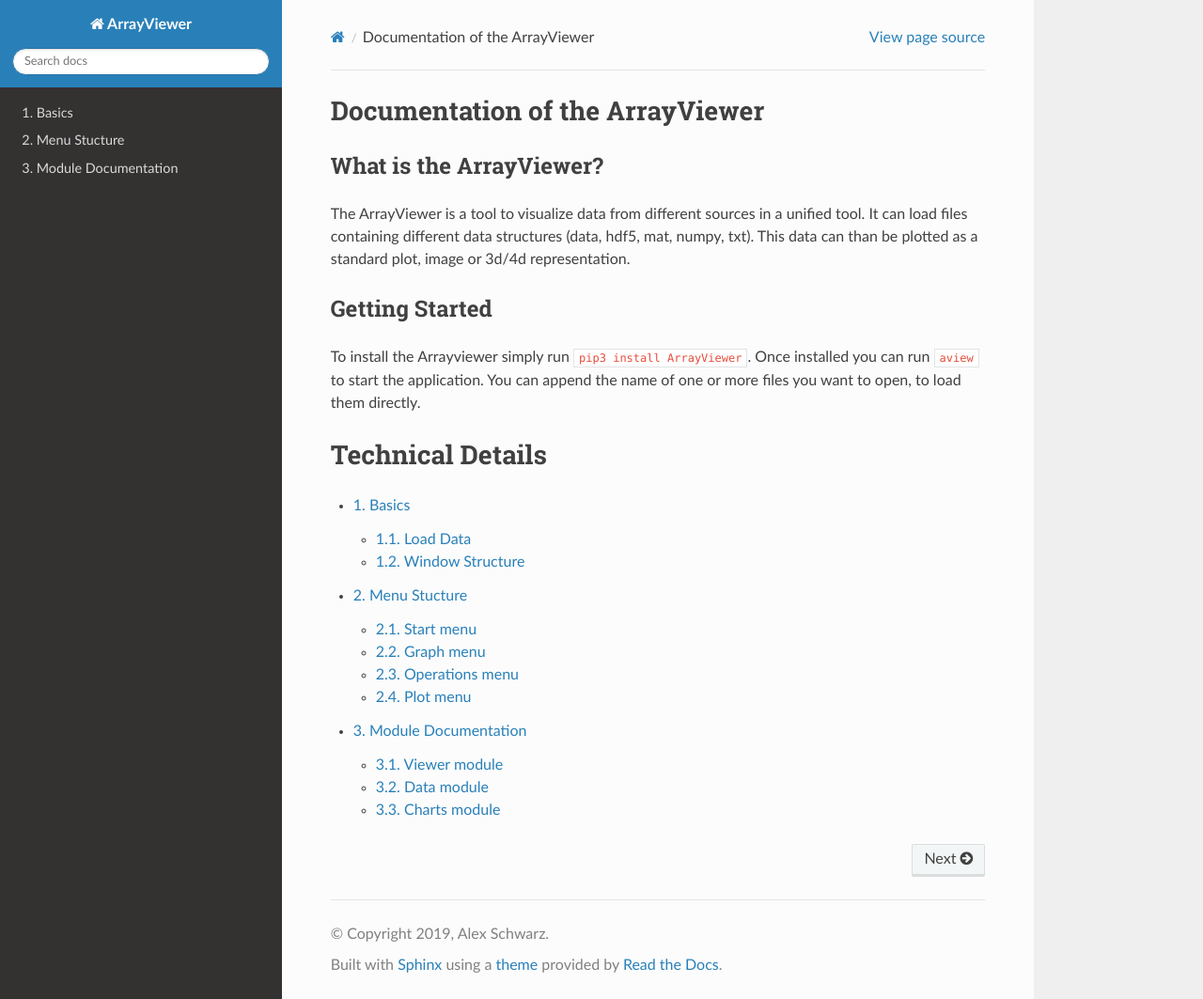
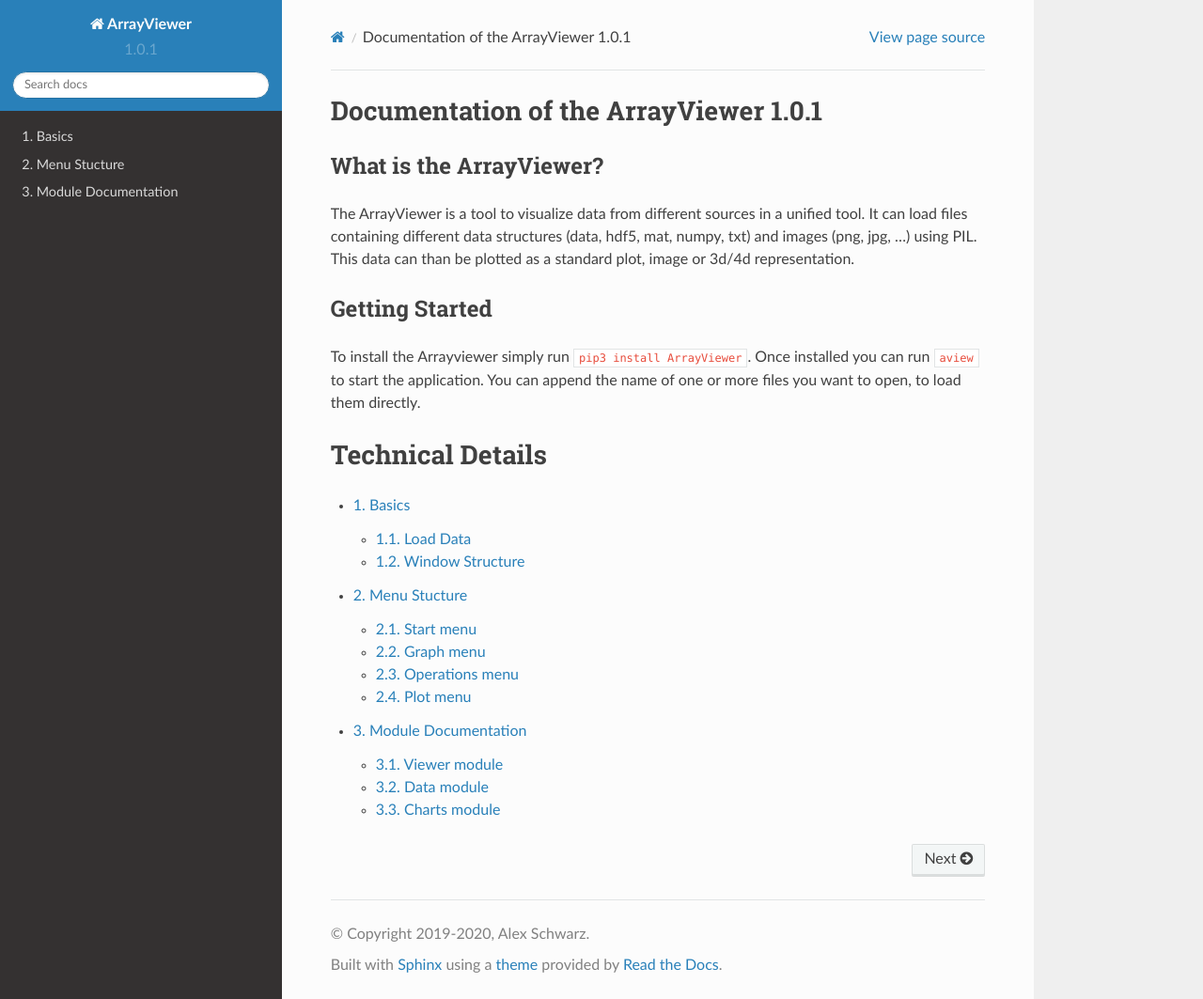
Before and after one commit to alexschw/ArrayViewer, a Sphinx documentation site: the page built from docs/index.rst, in a window 1280 px wide and 1063 px high. Shown: the whole window at 94% size. Built offline with Sphinx 7.4.7 and the Read the Docs theme 2.0.0, drawn with Linux system fonts in a browser that asks for light colours.

```diff
--- a/ArrayViewer/__init__.py
+++ b/ArrayViewer/__init__.py
@@ -0,0 +1 @@
+__version__ = "1.0.1"
--- a/docs/conf.py
+++ b/docs/conf.py
@@ -15,19 +15,20 @@
 import sphinx_rtd_theme
 import os
 import sys
+from ArrayViewer import __version__
 sys.path.insert(0, os.path.abspath('..'))
 
 
 # -- Project information -----------------------------------------------------
 
 project = 'ArrayViewer'
-copyright = '2019, Alex Schwarz'
+copyright = '2019-2020, Alex Schwarz'
 author = 'Alex Schwarz'
 
 # The short X.Y version
-version = ''
+version = __version__
 # The full version, including alpha/beta/rc tags
-release = '1.0'
+release = __version__
 
 
 # -- General configuration ---------------------------------------------------
--- a/docs/index.rst
+++ b/docs/index.rst
@@ -1,10 +1,10 @@
-Documentation of the ArrayViewer
-################################
+Documentation of the ArrayViewer |release|
+##########################################
 What is the ArrayViewer?
 ************************
 
 The ArrayViewer is a tool to visualize data from different sources in a unified tool.
-It can load files containing different data structures (data, hdf5, mat, numpy, txt).
+It can load files containing different data structures (data, hdf5, mat, numpy, txt) and images (png, jpg, ...) using PIL.
 This data can than be plotted as a standard plot, image or 3d/4d representation.
 
 Getting Started
--- a/docs/introduction.rst
+++ b/docs/introduction.rst
@@ -5,7 +5,7 @@ Basics
 
 Load Data
 *********
-To load a dataset click ``Start > Load data``. You can select a file of the types *.data, .hdf5, .mat, .npy, .txt*. If your data is structured such that the first dimension should be put to the end of the dataset, you can check the corresponding checkbox at the bottom of the load dialog. The selected option is saved for consecutive loadings, even after closing the program. If you are loading a dataset with the same name as an existing file you will be asked if the file should be replaced or if the dataset should be added with a different name instead.
+To load a dataset click ``Start > Load data``. You can select a file of the types *.data, .hdf5, .mat, .npy, .txt* or any image file. If your data is structured such that the first dimension should be put to the end of the dataset, you can check the corresponding checkbox at the bottom of the load dialog. The selected option is saved for consecutive loadings, even after closing the program. If you are loading a dataset with the same name as an existing file you will be asked if the file should be replaced or if the dataset should be added with a different name instead. Another way to open any file is by appending its name to the function call when opening the ArrayViewer, i.e. ``aview file.npy``. Finally you can also drag and drop a file inside the window to load it.
 
 Window Structure
 ****************
```
